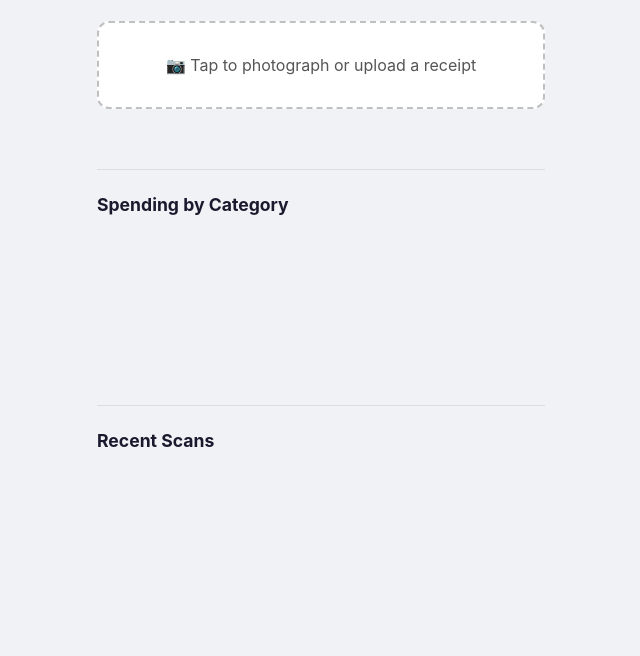
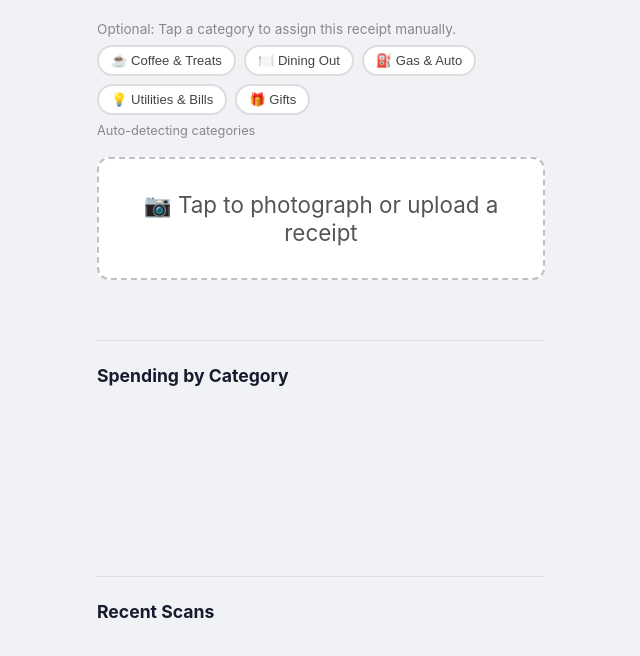
Before and after one commit to AubreyLoftus/receipt-scanner, a plain HTML site: page index.html in a window 1280 px wide. Shown: the part 58-714 px from the top of the page, without its empty margins (319-959 px from the left). Drawn offline with nearby package versions, Linux system fonts and the light colour scheme; no server answers.

Commit message:
Update index.html

```diff
--- a/index.html
+++ b/index.html
@@ -1,4 +1,3 @@
-
 <!DOCTYPE html>
 <html lang="en">
 <head>
@@ -14,16 +13,44 @@
     .container { max-width: 480px; margin: 0 auto; padding: 24px 16px; }
     h1 { font-size: 1.6rem; margin-bottom: 24px; text-align: center; }
     h2 { font-size: 1.1rem; margin: 16px 0 12px; }
+
+    /* Category override buttons */
+    .cat-section { margin-bottom: 16px; }
+    .cat-label { font-size: 0.85rem; color: #888; margin-bottom: 8px; }
+    .cat-buttons { display: flex; flex-wrap: wrap; gap: 8px; }
+    .cat-btn {
+      padding: 6px 12px;
+      border-radius: 20px;
+      border: 2px solid #ddd;
+      background: white;
+      font-size: 0.82rem;
+      cursor: pointer;
+      color: #444;
+      transition: all 0.15s;
+    }
+    .cat-btn.active {
+      border-color: #1a1a2e;
+      background: #1a1a2e;
+      color: white;
+    }
+    #categoryNote {
+      font-size: 0.8rem;
+      color: #888;
+      margin-top: 8px;
+      min-height: 18px;
+    }
+
     .upload-area { background: white; border: 2px dashed #c0c0c0; border-radius: 12px; padding: 32px 16px; text-align: center; margin-bottom: 16px; cursor: pointer; }
-    .upload-area label { font-size: 1rem; color: #555; cursor: pointer; display: block; }
+    .upload-area label { font-size: 1.4rem; color: #555; cursor: pointer; display: block; }
     #fileInput { display: none; }
     #preview { width: 100%; border-radius: 12px; margin-bottom: 16px; display: none; }
-    button { width: 100%; padding: 14px; background: #1a1a2e; color: white; border: none; border-radius: 10px; font-size: 1rem; cursor: pointer; margin-bottom: 16px; display: none; }
+    button#scanBtn { width: 100%; padding: 14px; background: #1a1a2e; color: white; border: none; border-radius: 10px; font-size: 1rem; cursor: pointer; margin-bottom: 16px; display: none; }
     #status { text-align: center; font-size: 0.9rem; color: #666; margin-bottom: 16px; min-height: 20px; }
     .item-card { background: white; border-radius: 10px; padding: 12px 16px; margin-bottom: 8px; display: flex; justify-content: space-between; align-items: center; }
     .item-name { font-weight: 500; }
     .item-meta { font-size: 0.8rem; color: #888; margin-top: 2px; }
     .item-price { font-weight: 600; color: #1a1a2e; }
+    .category-dot { display: inline-block; width: 9px; height: 9px; border-radius: 50%; margin-right: 4px; vertical-align: middle; }
     hr { border: none; border-top: 1px solid #ddd; margin: 24px 0; }
     .delete-btn { background: none; border: none; color: #ccc; font-size: 1.2rem; cursor: pointer; padding: 0 0 0 8px; display: inline; width: auto; margin: 0; }
     .delete-btn:hover { color: #e00; }
@@ -33,25 +60,34 @@
   <div class="container">
     <h1>🧾 Receipt Scanner</h1>
 
+    <!-- Optional category override -->
+    <div class="cat-section">
+      <div class="cat-label">Optional: Tap a category to assign this receipt manually.</div>
+      <div class="cat-buttons">
+        <button class="cat-btn" data-category="Coffee & Treats">☕ Coffee & Treats</button>
+        <button class="cat-btn" data-category="Dining Out">🍽️ Dining Out</button>
+        <button class="cat-btn" data-category="Gas & Auto">⛽ Gas & Auto</button>
+        <button class="cat-btn" data-category="Utilities & Bills">💡 Utilities & Bills</button>
+        <button class="cat-btn" data-category="Gifts">🎁 Gifts</button>
+      </div>
+      <div id="categoryNote">Auto-detecting categories</div>
+    </div>
+
     <div class="upload-area">
       <label for="fileInput">📷 Tap to photograph or upload a receipt</label>
       <input type="file" id="fileInput" accept="image/*" />
     </div>
-
     <img id="preview" alt="Receipt preview" />
     <button id="scanBtn">Scan Receipt</button>
     <div id="status"></div>
     <div id="results"></div>
-
     <hr />
-<h2>Spending by Category</h2>
-<canvas id="spendingChart"></canvas>
-
-<hr />
-<h2>Recent Scans</h2>
-<div id="history"></div>
+    <h2>Spending by Category</h2>
+    <canvas id="spendingChart"></canvas>
+    <hr />
+    <h2>Recent Scans</h2>
+    <div id="history"></div>
   </div>
-
   <script src="app.js"></script>
 </body>
 </html>
```
